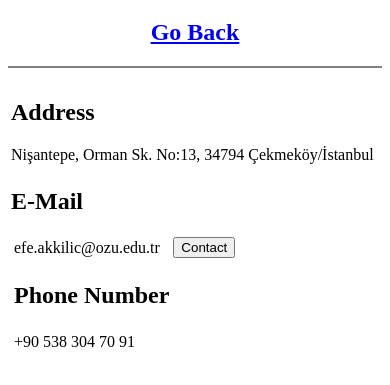
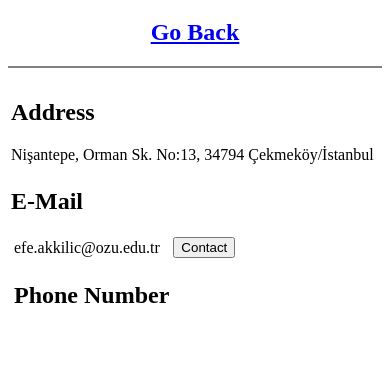
Before and after one commit to Toprak-Efe/cv-project-site, a plain HTML site: page contact.html in a window 390 px wide. Shown: the part 61-446 px from the top of the page. Drawn offline with Linux system fonts and the light colour scheme.

Commit message:
removed phone number

```diff
--- a/contact.html
+++ b/contact.html
@@ -35,9 +35,6 @@
                     <h2>Phone Number</h2>
                   </td>
                 </tr>
-                <tr>
-                  <td> +90 538 304 70 91
-                </tr>
           </td>
       </tbody>
     </table>
```
